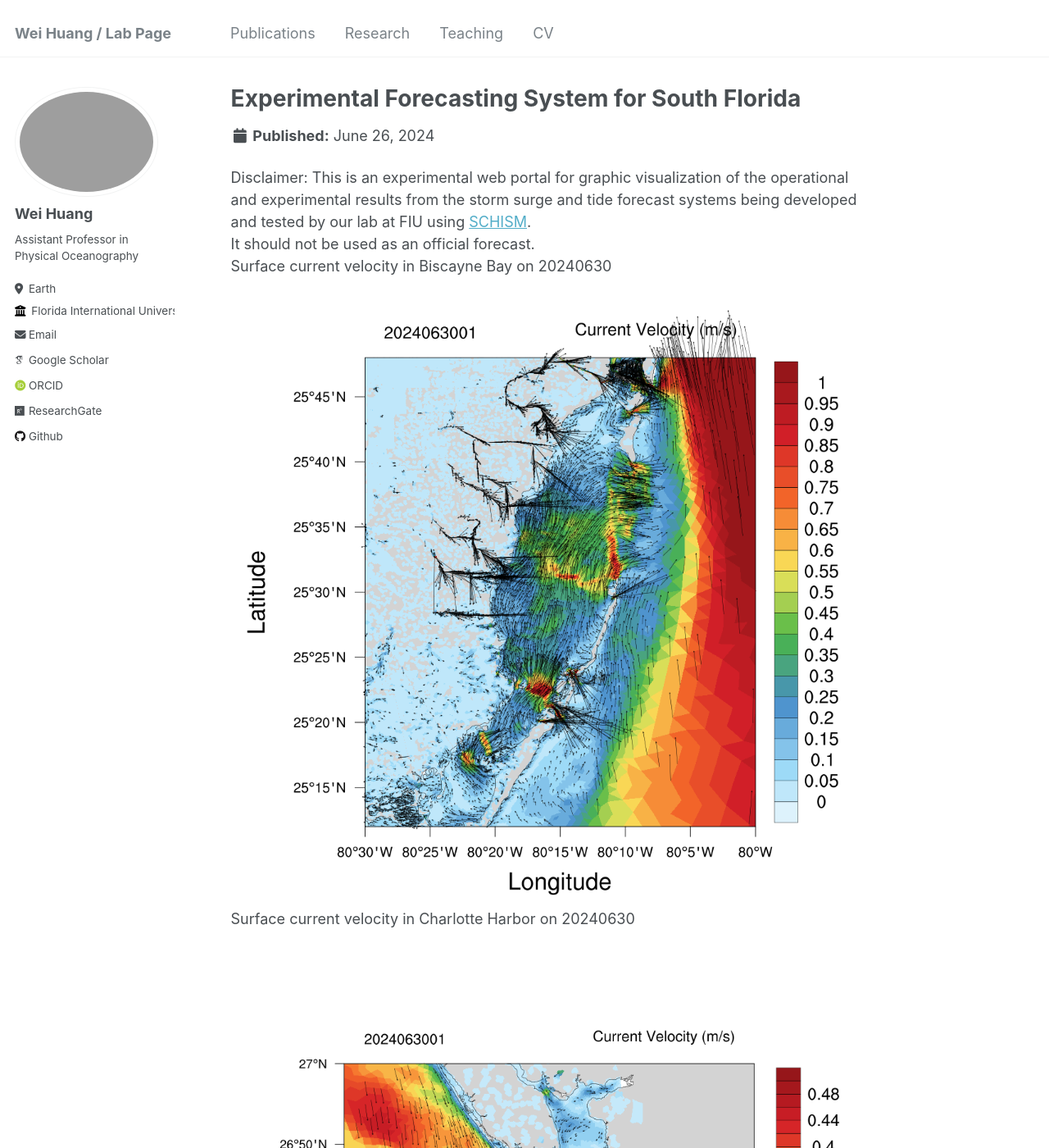
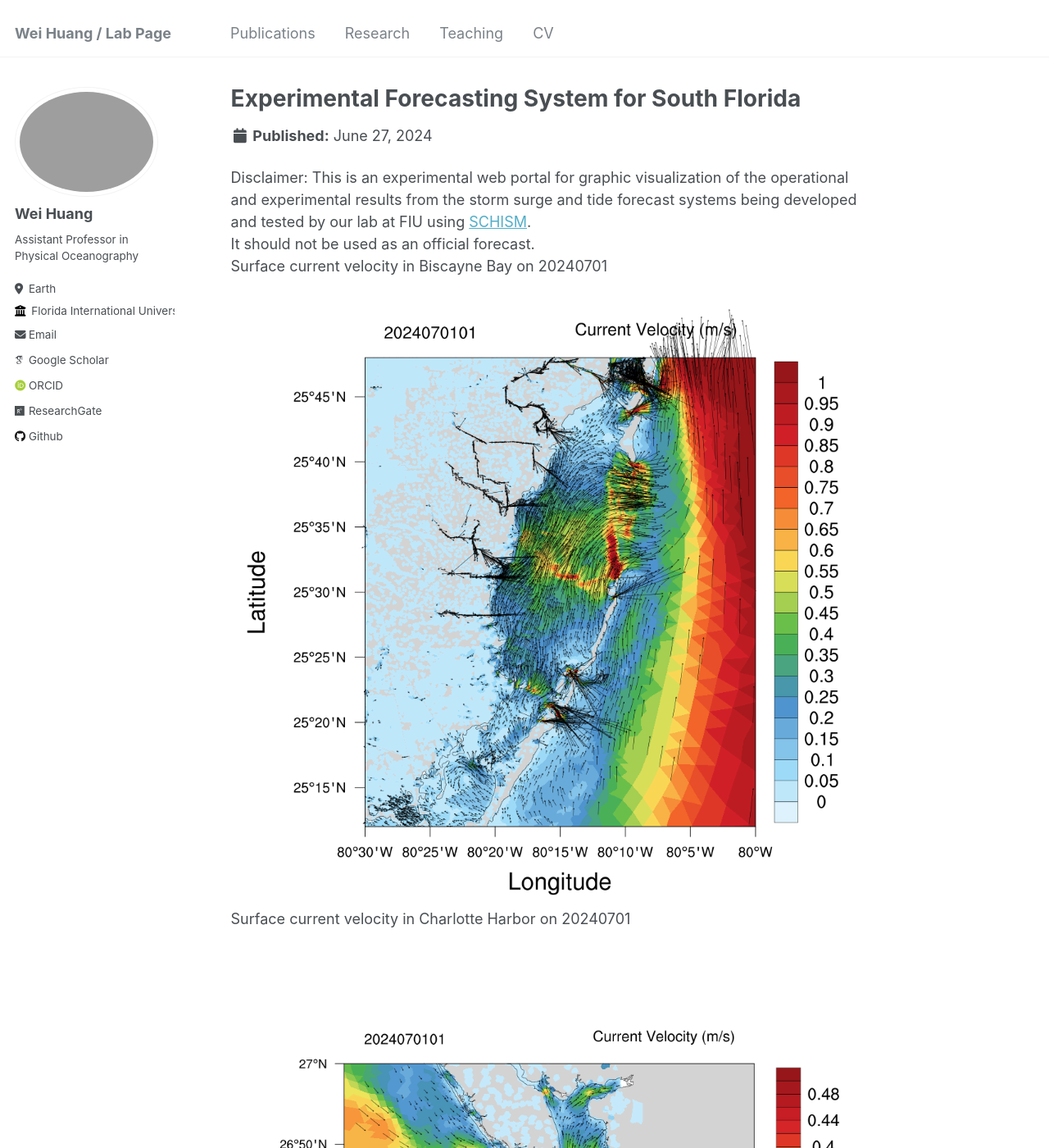
Before and after one commit to huang96169/huang96169.github.io, a Jekyll site: the page built from _research/research-1.md, in a window 1280 px wide and 1400 px high. Shown: the whole window at 82% size. Built offline with Jekyll 4.4.1, drawn with Linux system fonts in a browser that asks for light colours; some web fonts are replaced; some of the changed text lies outside the part shown.

Commit message:
replaced research_uv1.gif research_salt1.gif research_temp1.gif and replaced research_elev2.gif research_uv2.gif research_salt2.gif research_temp2.gif

```diff
--- a/_research/research-1.md
+++ b/_research/research-1.md
@@ -1,7 +1,7 @@
 ---
 title: "Experimental Forecasting System for South Florida"
-short: Surface current velocity of South Florida from 20240626 to 20240630
-date: 2024-06-26
+short: Surface current velocity of South Florida from 20240627 to 20240701
+date: 2024-06-27
 short1: "Disclaimer: This is an experimental web portal for graphic visualization of the operational and experimental results from the storm surge and tide forecast systems being developed and tested by our lab at FIU using [SCHISM](https://ccrm.vims.edu/schismweb/). It should not be used as an official forecast."
 excerpt: "<img src='/images/research_uv1.gif'>"
 collection: research
@@ -10,11 +10,11 @@ collection: research
 Disclaimer:
 This is an experimental web portal for graphic visualization of the operational and experimental results from the storm surge and tide forecast systems being developed and tested by our lab at FIU using [SCHISM](https://ccrm.vims.edu/schismweb/).<br/>
 It should not be used as an official forecast.<br/>
-Surface current velocity in Biscayne Bay on 20240630<br/>
+Surface current velocity in Biscayne Bay on 20240701<br/>
 <img src='/images/research_Bbay.png'>
-Surface current velocity in Charlotte Harbor on 20240630<br/>
+Surface current velocity in Charlotte Harbor on 20240701<br/>
 <img src='/images/research_Cbay.png'>
-Surface current velocity in Tampa Bay on 20240630<br/>
+Surface current velocity in Tampa Bay on 20240701<br/>
 <img src='/images/research_Tbay.png'>
 The map below showns observational stations used for validating the model's results, as well as the horizontal grid. <br/>
 The horizontal grid for SCHISM in simulating Biscayne Bay in South Florida, using flexible resolution resolving levees and canals (1-2 m), watershed rural and urban areas (30m-50m) and coastal ocean (500m-5km).<br/>
```
Also changed, not shown: _research/research-2.md (+6 -6 lines), images/research_Bbay.png, images/research_Cbay.png, images/research_Tbay.png, images/research_maxelev2.gif.
